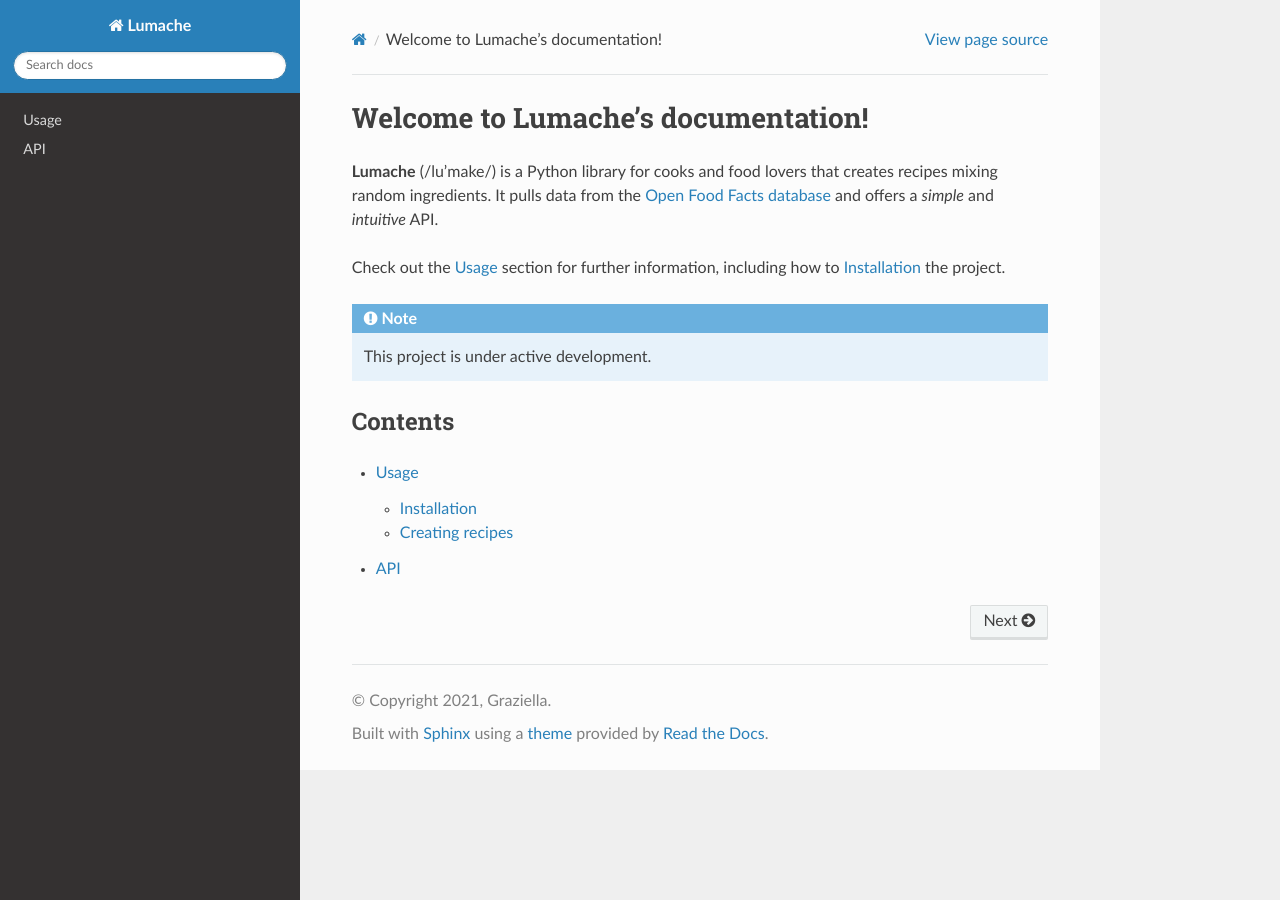
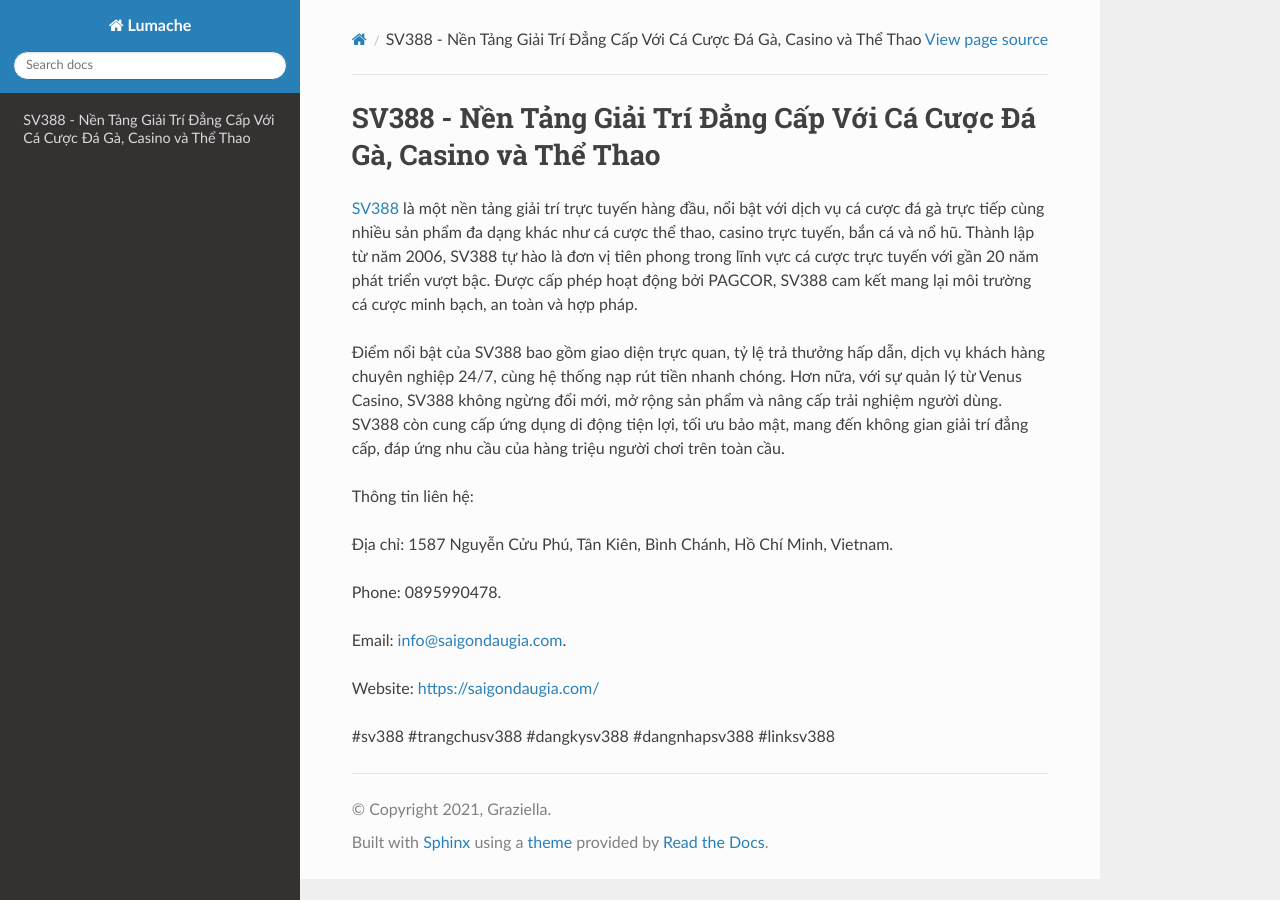
Before and after one commit to ShafferMalaki436t3cp/linksv388saigon, a Sphinx documentation site: the page built from docs/source/index.rst, in a window 1280 px wide. Built offline with Sphinx 7.4.7 and the Read the Docs theme 3.1.0, drawn with Linux system fonts in a browser that asks for light colours.

Commit message:
Update index.rst

```diff
--- a/docs/source/index.rst
+++ b/docs/source/index.rst
@@ -1,22 +1,18 @@
-Welcome to Lumache's documentation!
+SV388 - Nền Tảng Giải Trí Đẳng Cấp Với Cá Cược Đá Gà, Casino và Thể Thao
 ===================================
 
-**Lumache** (/lu'make/) is a Python library for cooks and food lovers
-that creates recipes mixing random ingredients.
-It pulls data from the `Open Food Facts database <https://world.openfoodfacts.org/>`_
-and offers a *simple* and *intuitive* API.
+`SV388 <https://saigondaugia.com/>`_ là một nền tảng giải trí trực tuyến hàng đầu, nổi bật với dịch vụ cá cược đá gà trực tiếp cùng nhiều sản phẩm đa dạng khác như cá cược thể thao, casino trực tuyến, bắn cá và nổ hũ. Thành lập từ năm 2006, SV388 tự hào là đơn vị tiên phong trong lĩnh vực cá cược trực tuyến với gần 20 năm phát triển vượt bậc. Được cấp phép hoạt động bởi PAGCOR, SV388 cam kết mang lại môi trường cá cược minh bạch, an toàn và hợp pháp.
 
-Check out the :doc:`usage` section for further information, including
-how to :ref:`installation` the project.
+Điểm nổi bật của SV388 bao gồm giao diện trực quan, tỷ lệ trả thưởng hấp dẫn, dịch vụ khách hàng chuyên nghiệp 24/7, cùng hệ thống nạp rút tiền nhanh chóng. Hơn nữa, với sự quản lý từ Venus Casino, SV388 không ngừng đổi mới, mở rộng sản phẩm và nâng cấp trải nghiệm người dùng. SV388 còn cung cấp ứng dụng di động tiện lợi, tối ưu bảo mật, mang đến không gian giải trí đẳng cấp, đáp ứng nhu cầu của hàng triệu người chơi trên toàn cầu.
 
-.. note::
+Thông tin liên hệ:
 
-   This project is under active development.
+Địa chỉ: 1587 Nguyễn Cửu Phú, Tân Kiên, Bình Chánh, Hồ Chí Minh, Vietnam.
 
-Contents
---------
+Phone: 0895990478.
 
-.. toctree::
+Email: info@saigondaugia.com.
 
-   usage
-   api
+Website: https://saigondaugia.com/
+
+#sv388 #trangchusv388 #dangkysv388 #dangnhapsv388 #linksv388
```
